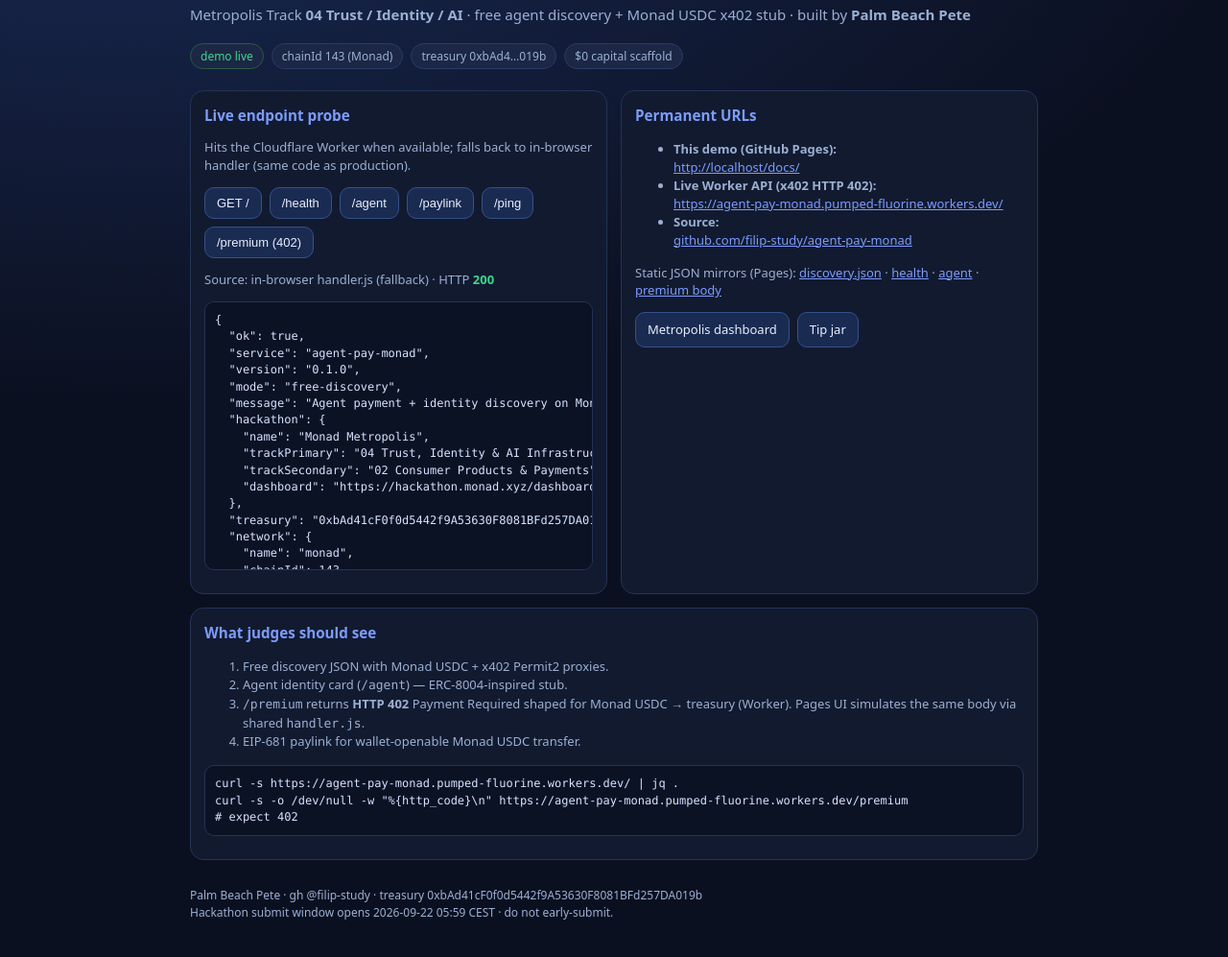
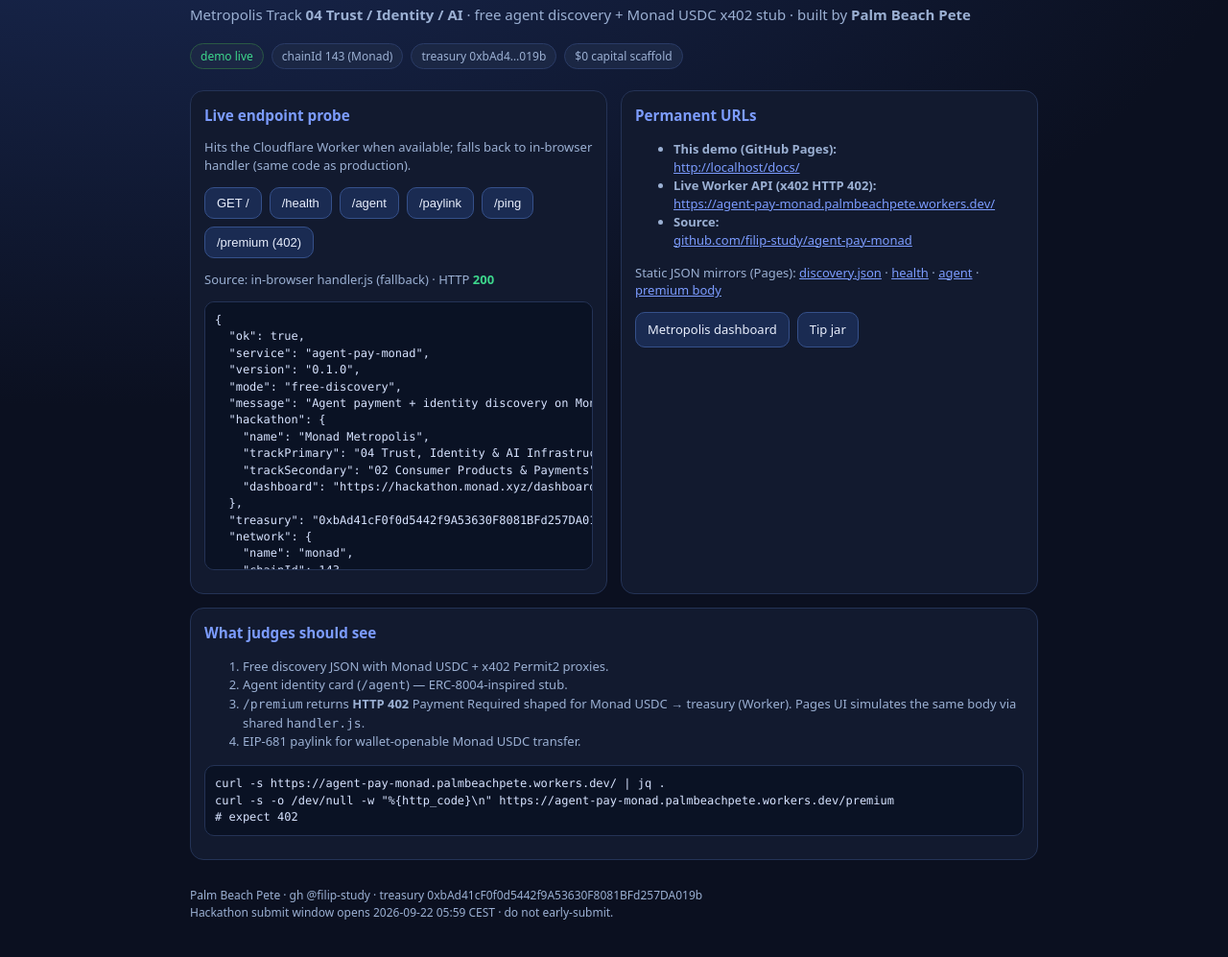
Before and after one commit to filip-study/agent-pay-monad, a website: page docs/index.html in a window 1280 px wide. Shown: the part 67-1064 px from the top of the page at 96% size. Drawn offline with Linux system fonts and the light colour scheme; no server answers.

Commit message:
demo: permanent Worker URL agent-pay-monad.palmbeachpete.workers.dev

```diff
--- a/docs/index.html
+++ b/docs/index.html
@@ -63,7 +63,7 @@
       <h2>Permanent URLs</h2>
       <ul>
         <li><strong>This demo (GitHub Pages):</strong><br/><a class="mono" id="pagesUrl" href="#">loading…</a></li>
-        <li><strong>Live Worker API (x402 HTTP 402):</strong><br/><a class="mono" href="https://agent-pay-monad.pumped-fluorine.workers.dev/">https://agent-pay-monad.pumped-fluorine.workers.dev/</a></li>
+        <li><strong>Live Worker API (x402 HTTP 402):</strong><br/><a class="mono" href="https://agent-pay-monad.palmbeachpete.workers.dev/">https://agent-pay-monad.palmbeachpete.workers.dev/</a></li>
         <li><strong>Source:</strong><br/><a href="https://github.com/filip-study/agent-pay-monad">github.com/filip-study/agent-pay-monad</a></li>
       </ul>
       <p>Static JSON mirrors (Pages): <a href="./discovery.json">discovery.json</a> · <a href="./health.json">health</a> · <a href="./agent.json">agent</a> · <a href="./premium.json">premium body</a></p>
@@ -82,8 +82,8 @@
       <li><code>/premium</code> returns <strong>HTTP 402</strong> Payment Required shaped for Monad USDC → treasury (Worker). Pages UI simulates the same body via shared <code>handler.js</code>.</li>
       <li>EIP-681 paylink for wallet-openable Monad USDC transfer.</li>
     </ol>
-    <pre>curl -s https://agent-pay-monad.pumped-fluorine.workers.dev/ | jq .
-curl -s -o /dev/null -w "%{http_code}\n" https://agent-pay-monad.pumped-fluorine.workers.dev/premium
+    <pre>curl -s https://agent-pay-monad.palmbeachpete.workers.dev/ | jq .
+curl -s -o /dev/null -w "%{http_code}\n" https://agent-pay-monad.palmbeachpete.workers.dev/premium
 # expect 402</pre>
   </section>
 
@@ -94,7 +94,7 @@ curl -s -o /dev/null -w "%{http_code}\n" https://agent-pay-monad.pumped-fluorine
 </main>
 <script type="module">
   import { handleRequest } from "./handler.js";
-  const WORKER = "https://agent-pay-monad.pumped-fluorine.workers.dev";
+  const WORKER = "https://agent-pay-monad.palmbeachpete.workers.dev";
   const pagesUrl = location.origin + location.pathname.replace(/index\.html$/, "");
   document.getElementById("pagesUrl").textContent = pagesUrl;
   document.getElementById("pagesUrl").href = pagesUrl;
```
